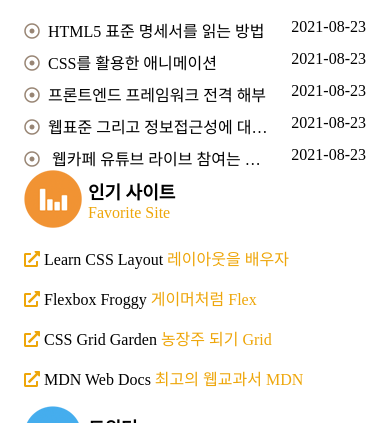
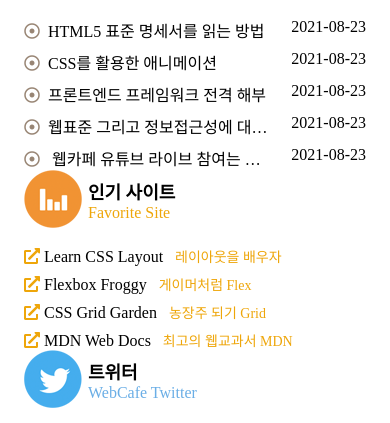
Before and after one commit to who0803/zeroConnecTo, a website: page RWD/index.html in a window 390 px wide. Shown: the part 1372-1795 px from the top of the page. Drawn offline with Linux system fonts and the light colour scheme; a web font is replaced by a local one.

Commit message:
인기 사이트 디자인 완성

```diff
--- a/RWD/css/index.css
+++ b/RWD/css/index.css
@@ -277,7 +277,7 @@
 
 /* 공통 인기사이트 */
 .favorite__item {
-  margin-bottom: var(--spacing-base);
+  margin-top: var(--spacing-xs);
 }
 
 
@@ -378,7 +378,9 @@
 
   .favorite__link::after {
     content: attr(data-tooltip);
+    margin-left: var(--spacing-xs);
     color: var(--accent-favorite);
+    font-size: var(--text-sm);
   }
 
 
```
